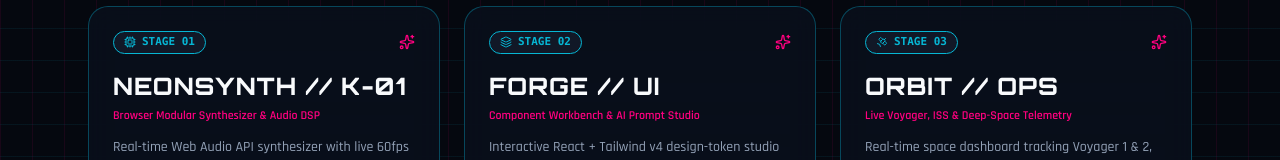
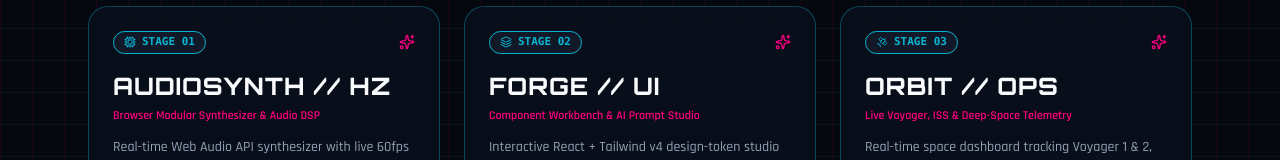
Before and after one commit to Nannidan/portfolio-hub, a React (Vite) app: page / in a window 1280 px wide. Shown: the part 292-452 px from the top of the page. Built offline with nearby package versions, Linux system fonts and the light colour scheme.

Commit message:
Rename Stage 01 to AUDIOSYNTH // HZ

```diff
--- a/src/App.tsx
+++ b/src/App.tsx
@@ -39,7 +39,7 @@ const PROJECTS: Project[] = [
   {
     id: 'neonsynth',
     code: 'STAGE 01',
-    title: 'NEONSYNTH // K-01',
+    title: 'AUDIOSYNTH // HZ',
     tagline: 'Browser Modular Synthesizer & Audio DSP',
     description:
       'Real-time Web Audio API synthesizer with live 60fps AnalyserNode FFT visualizer, local MP3 DSP routing, YouTube deck, shareable patch URLs, 4 persistent themes, and interactive demo checkout.',
```
